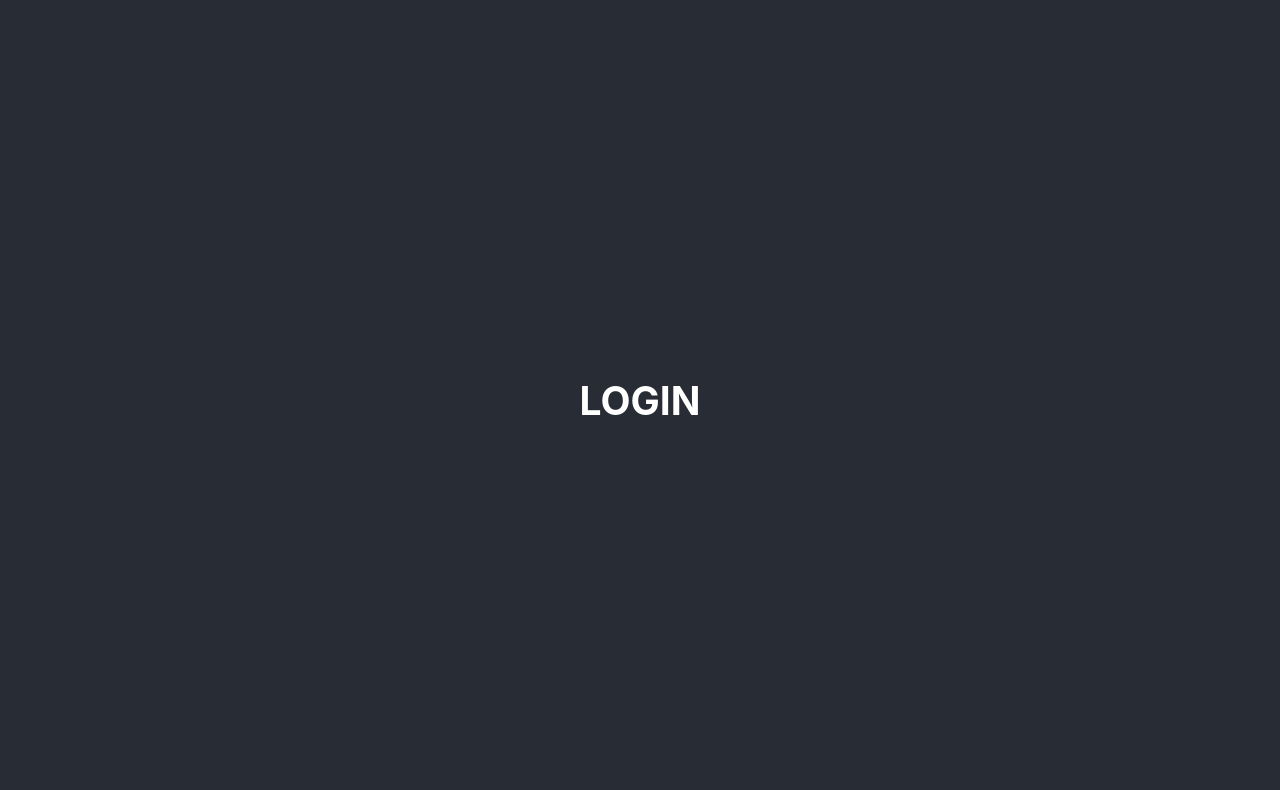
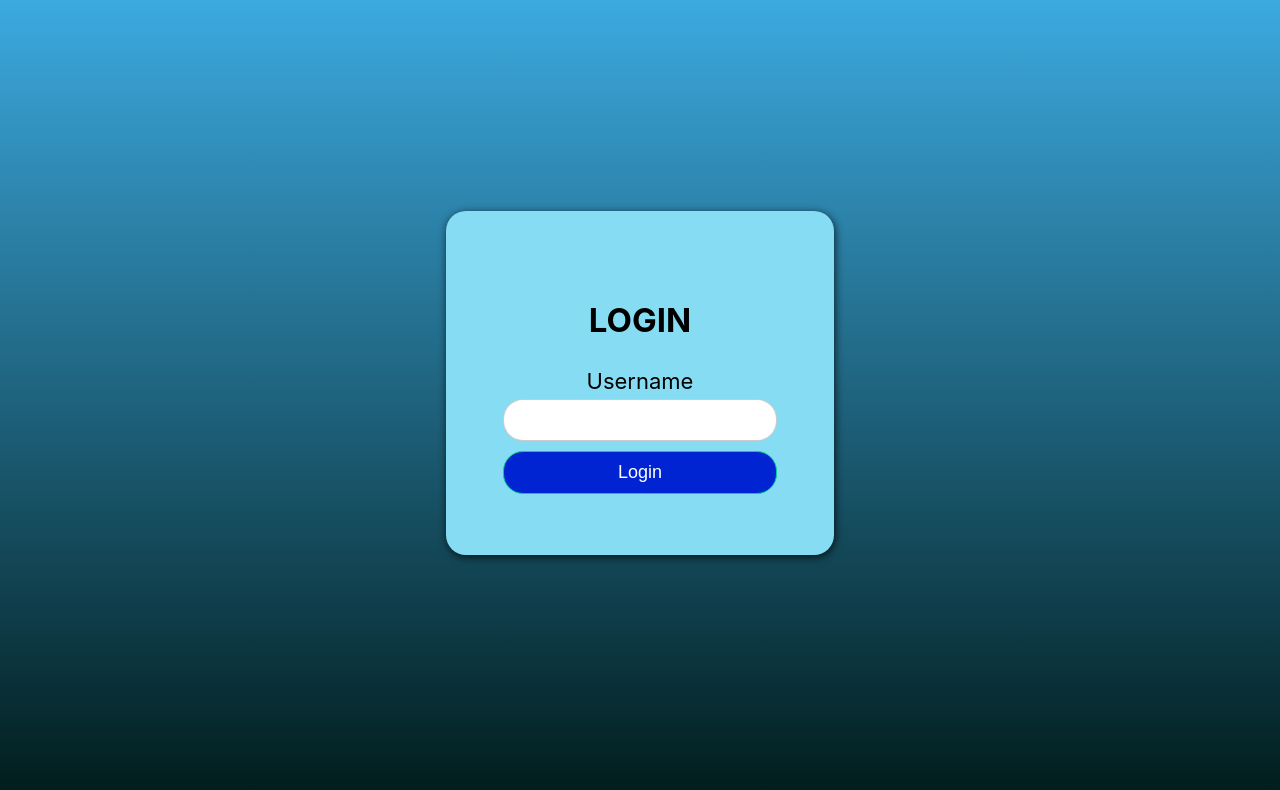
Before and after one commit to adeeshaashinshana/CharactersWebApp, a React (Create React App) app in the folder characters-web-app/: page / in a window 1280 px wide. Shown: the top 790 px of the page. Built offline with nearby package versions, Linux system fonts and the light colour scheme.

Commit message:
implement basic login page ui

```diff
--- a/characters-web-app/src/App.css
+++ /dev/null
@@ -1,38 +0,0 @@
-.App {
-  text-align: center;
-}
-
-.App-logo {
-  height: 40vmin;
-  pointer-events: none;
-}
-
-@media (prefers-reduced-motion: no-preference) {
-  .App-logo {
-    animation: App-logo-spin infinite 20s linear;
-  }
-}
-
-.App-header {
-  background-color: #282c34;
-  min-height: 100vh;
-  display: flex;
-  flex-direction: column;
-  align-items: center;
-  justify-content: center;
-  font-size: calc(10px + 2vmin);
-  color: white;
-}
-
-.App-link {
-  color: #61dafb;
-}
-
-@keyframes App-logo-spin {
-  from {
-    transform: rotate(0deg);
-  }
-  to {
-    transform: rotate(360deg);
-  }
-}
--- a/characters-web-app/src/App.js
+++ b/characters-web-app/src/App.js
@@ -1,6 +1,5 @@
 import React from "react";
 import LoginPage from "../src/Pages/LoginPage";
-import "./App.css";
 
 const App = () => {
   return (
--- a/characters-web-app/src/Pages/LoginPage.js
+++ b/characters-web-app/src/Pages/LoginPage.js
@@ -1,13 +1,47 @@
-import React from "react";
+import React, { useState } from "react";
+import "../Styles/LoginPage.css";
 
 const LoginPage = () => {
+  const [errorMessage, setErrorMessage] = useState("");
+  const userNameData = "xxx";
+
+  const errors = {
+    emptyName: "Username is required!",
+    invalidName: "invalid username!",
+  };
+
+  const renderErrorMessage = <div className="error">{errorMessage}</div>;
+
+  const handleSubmit = (event) => {
+    //Prevent page reload
+    event.preventDefault();
+
+    const { username } = document.forms[0];
+
+    // Compare user info
+    if (username.value === "" || username.value === null) {
+      setErrorMessage(errors.emptyName);
+    } else if (username.value !== userNameData) {
+      setErrorMessage(errors.invalidName);
+    } else {
+      console.log("success");
+    }
+  };
+
   return (
-    <div className="card">
-      <div id="card-content">
-        <div id="card-title">
-          <h2>LOGIN</h2>
-          <div className="underline-title"></div>
-        </div>
+    <div className="card login-card">
+      <div className="card-title">
+        <h2>LOGIN</h2>
+        <form onSubmit={handleSubmit}>
+          <div className="input-container">
+            <label>Username </label>
+            <input type="text" name="username" required />
+            {renderErrorMessage}
+          </div>
+          <div className="button-container">
+            <input type="submit" value="Login" />
+          </div>
+        </form>
       </div>
     </div>
   );
--- /dev/null
+++ b/characters-web-app/src/Styles/Common.css
@@ -0,0 +1,59 @@
+.App {
+  text-align: center;
+}
+
+.App-header {
+  background: -webkit-linear-gradient(bottom, #011c1b, #3ca9df);
+  background-repeat: no-repeat;
+  min-height: 100vh;
+  display: flex;
+  flex-direction: column;
+  align-items: center;
+  justify-content: center;
+}
+
+.card {
+  background-color: #86ddf3;
+  border-radius: 20px;
+  box-shadow: 1px 2px 8px rgba(0, 0, 0, 0.75);
+  padding: 12px 44px;
+}
+
+.card-title {
+  font-size: calc(10px + 1.5vmin);
+}
+
+input[type="text"] {
+  margin-top: 5px;
+  height: 30px;
+  font-size: calc(10px + 1vmin);
+  border: 1px solid rgba(0, 0, 0, 0.2);
+  border-radius: 20px;
+  padding: 5px 20px;
+}
+
+input[type="text"]:focus {
+  border: 0px solid rgba(0, 0, 0, 0.2);
+}
+
+input[type="submit"] {
+  margin-top: 10px;
+  width: 100%;
+  cursor: pointer;
+  font-size: calc(10px + 1vmin);
+  background: #0124d2;
+  border-radius: 20px;
+  border: 1px solid #01d28e;
+  color: #fff;
+  padding: 10px 20px;
+}
+
+input[type="submit"]:hover {
+  background: #3ca9df;
+  color: white;
+}
+
+.error {
+  color: red;
+  font-size: 12px;
+}
--- /dev/null
+++ b/characters-web-app/src/Styles/LoginPage.css
@@ -0,0 +1,20 @@
+.login-card {
+  height: 40vh;
+  margin: 6rem auto 8.1rem auto;
+  width: 300px;
+  display: flex;
+  flex-direction: column;
+  align-items: center;
+  justify-content: center;
+}
+
+.input-container {
+  display: flex;
+  flex-direction: column;
+}
+
+.button-container {
+  width: 100%;
+  display: flex;
+  justify-content: center;
+}
--- a/characters-web-app/src/Styles/LoginPage.sass
+++ /dev/null
@@ -1,7 +0,0 @@
-.card
-    background: #fbfbfb
-    border-radius: 8px
-    box-shadow: 1px 2px 8px rgba(0, 0, 0, 0.65)
-    height: 410px
-    margin: 6rem auto 8.1rem auto
-    width: 329px
--- a/characters-web-app/src/index.css
+++ b/characters-web-app/src/index.css
@@ -1,13 +1,16 @@
+@import "Styles/Common.css";
+@import "Styles/LoginPage.css";
+
 body {
   margin: 0;
-  font-family: -apple-system, BlinkMacSystemFont, 'Segoe UI', 'Roboto', 'Oxygen',
-    'Ubuntu', 'Cantarell', 'Fira Sans', 'Droid Sans', 'Helvetica Neue',
+  font-family: -apple-system, BlinkMacSystemFont, "Segoe UI", "Roboto", "Oxygen",
+    "Ubuntu", "Cantarell", "Fira Sans", "Droid Sans", "Helvetica Neue",
     sans-serif;
   -webkit-font-smoothing: antialiased;
   -moz-osx-font-smoothing: grayscale;
 }
 
 code {
-  font-family: source-code-pro, Menlo, Monaco, Consolas, 'Courier New',
+  font-family: source-code-pro, Menlo, Monaco, Consolas, "Courier New",
     monospace;
 }
```
Also changed, not shown: characters-web-app/src/logo.svg (deleted).
